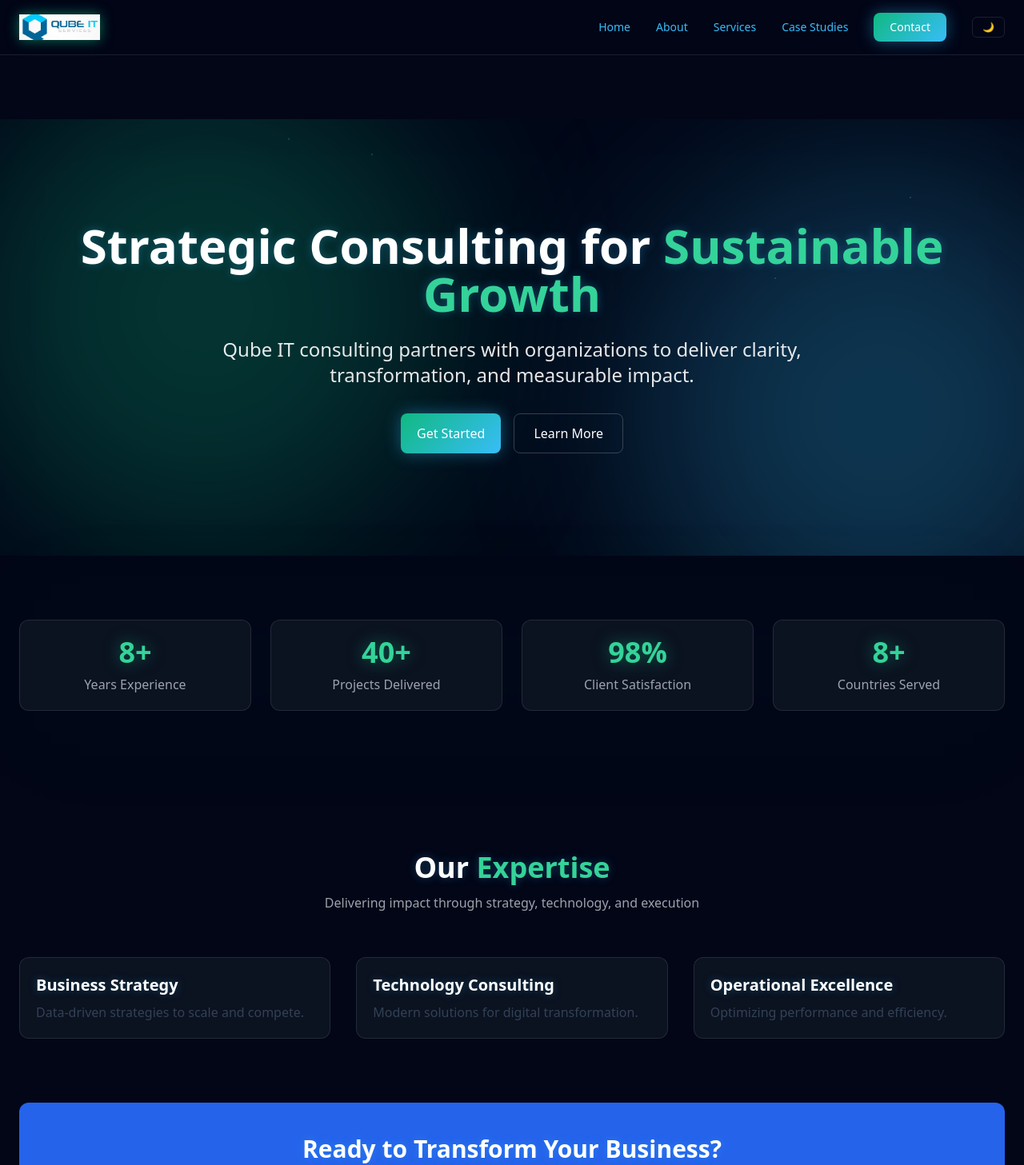
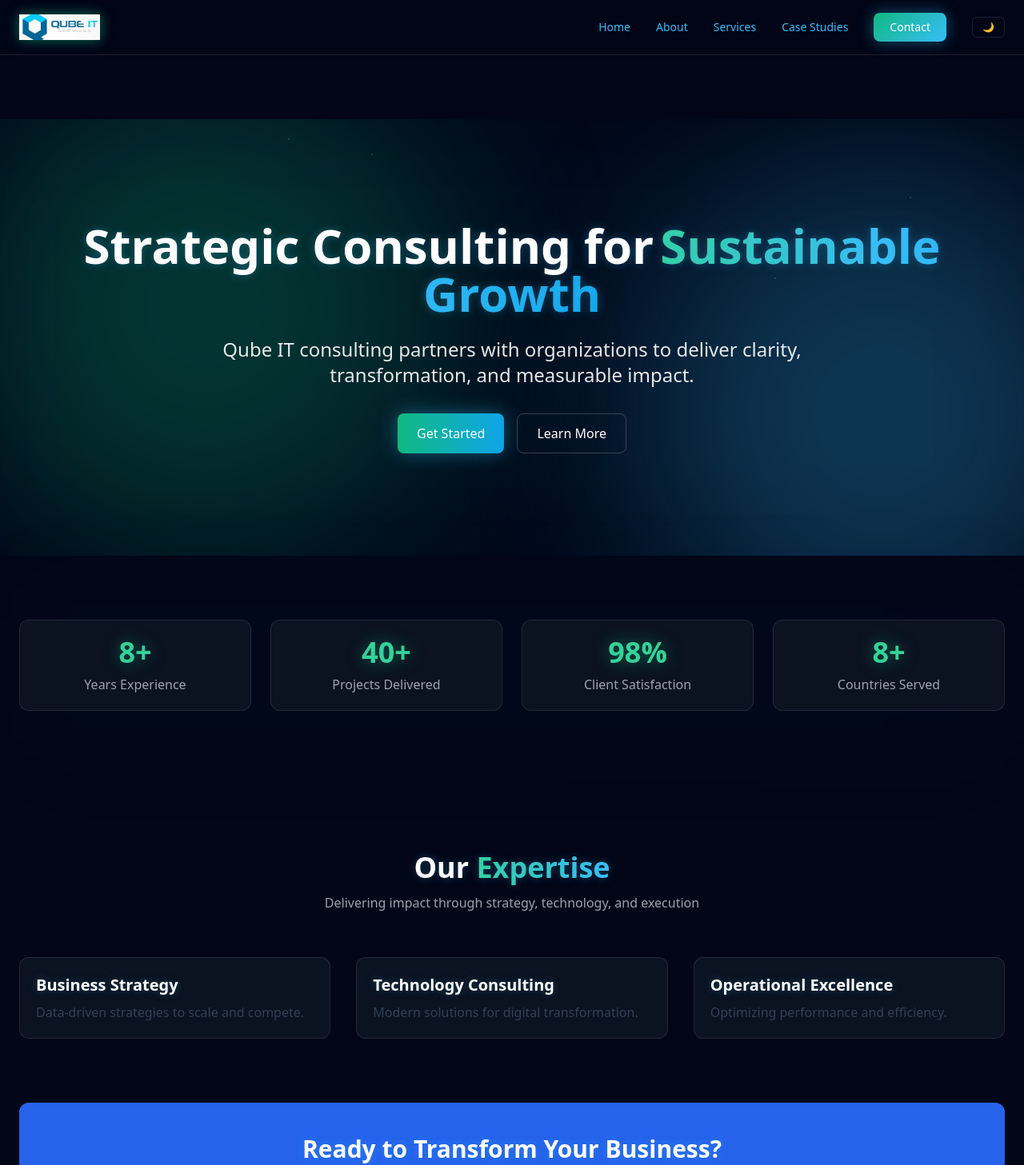
Before and after one commit to Neil1306/qubeitconsulting, a React (Vite) app: page /#/ in a window 1280 px wide. Shown: the top 1457 px of the page at 80% size. Built offline with nearby package versions, Linux system fonts and the light colour scheme.

Commit message:
Update Home.jsx

```diff
--- a/src/pages/Home.jsx
+++ b/src/pages/Home.jsx
@@ -12,7 +12,8 @@ export default function Home() {
         {/* 🔥 Hero Section */}
         <section className="hero-bg relative overflow-hidden">
 
-        <div className="absolute inset-0 bg-emerald-500/10 blur-3xl opacity-20"></div>
+          {/* 🌿🔵 Dual Glow */}
+          <div className="absolute inset-0 bg-gradient-to-r from-emerald-500/10 to-sky-500/10 blur-3xl opacity-30"></div>
 
           {/* ✨ Floating particles */}
           <div className="absolute inset-0 z-0">
@@ -34,7 +35,9 @@ export default function Home() {
             <Reveal>
               <h1 className="text-4xl md:text-6xl font-bold mb-6 leading-tight">
                 Strategic Consulting for
-              <span className="text-emerald-400"> Sustainable Growth</span>
+                <span className="bg-gradient-to-r from-emerald-400 via-sky-400 to-sky-500 bg-clip-text text-transparent ml-2">
+                  Sustainable Growth
+                </span>
               </h1>
             </Reveal>
 
@@ -47,10 +50,17 @@ export default function Home() {
 
             <Reveal delay={0.4}>
               <div className="flex justify-center gap-4 flex-wrap">
-              <button className="btn">Get Started</button>
-              <button className="border border-white/20 hover:border-emerald-400 px-6 py-3 rounded-lg transition hover:shadow-[0_0_20px_rgba(16,185,129,0.3)]">
+
+                {/* 🌿🔵 Gradient Button */}
+                <button className="px-6 py-3 rounded-lg font-medium text-white bg-gradient-to-r from-emerald-500 to-sky-500 hover:from-emerald-400 hover:to-sky-400 transition shadow-[0_0_25px_rgba(56,189,248,0.4)]">
+                  Get Started
+                </button>
+
+                {/* 🔘 Secondary Button */}
+                <button className="border border-white/20 hover:border-sky-400 px-6 py-3 rounded-lg transition hover:shadow-[0_0_25px_rgba(56,189,248,0.3)]">
                   Learn More
                 </button>
+
               </div>
             </Reveal>
 
@@ -59,7 +69,9 @@ export default function Home() {
 
         {/* 💎 Metrics Section */}
         <section className="relative px-6 py-20">
-        <div className="absolute inset-0 bg-emerald-500/5 blur-3xl opacity-30"></div>
+
+          {/* 🌿🔵 Glow */}
+          <div className="absolute inset-0 bg-gradient-to-r from-emerald-500/5 to-sky-500/5 blur-3xl opacity-40"></div>
 
           <div className="max-w-7xl mx-auto grid grid-cols-2 md:grid-cols-4 gap-6 relative z-10">
 
@@ -87,7 +99,10 @@ export default function Home() {
             <Reveal>
               <div className="text-center mb-14">
                 <h2 className="text-3xl md:text-4xl font-bold text-white">
-                Our <span className="text-emerald-400">Expertise</span>
+                  Our{" "}
+                  <span className="bg-gradient-to-r from-emerald-400 to-sky-400 bg-clip-text text-transparent">
+                    Expertise
+                  </span>
                 </h2>
                 <p className="text-gray-400 mt-3">
                   Delivering impact through strategy, technology, and execution
```
Lines whose indentation alone changed are shown as unchanged.
